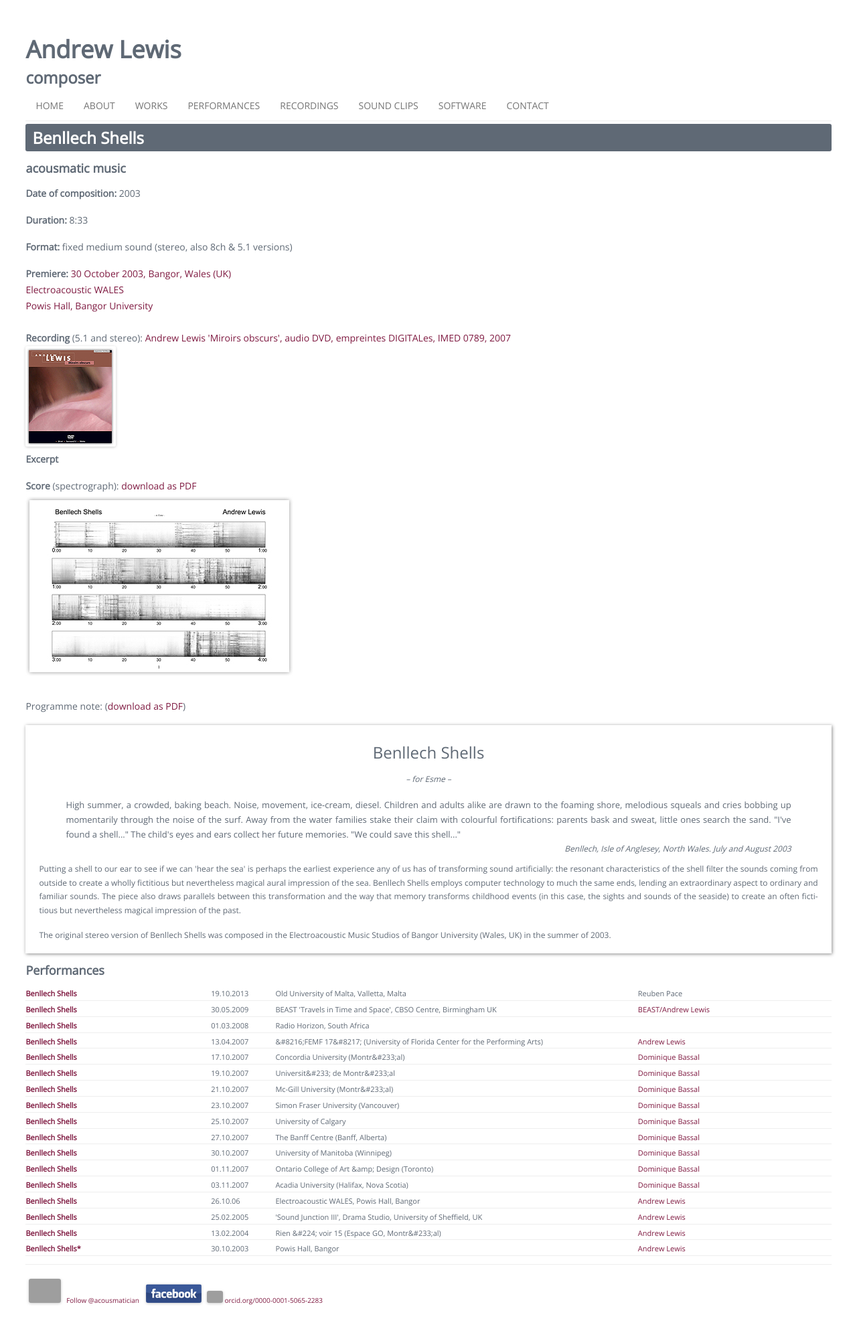
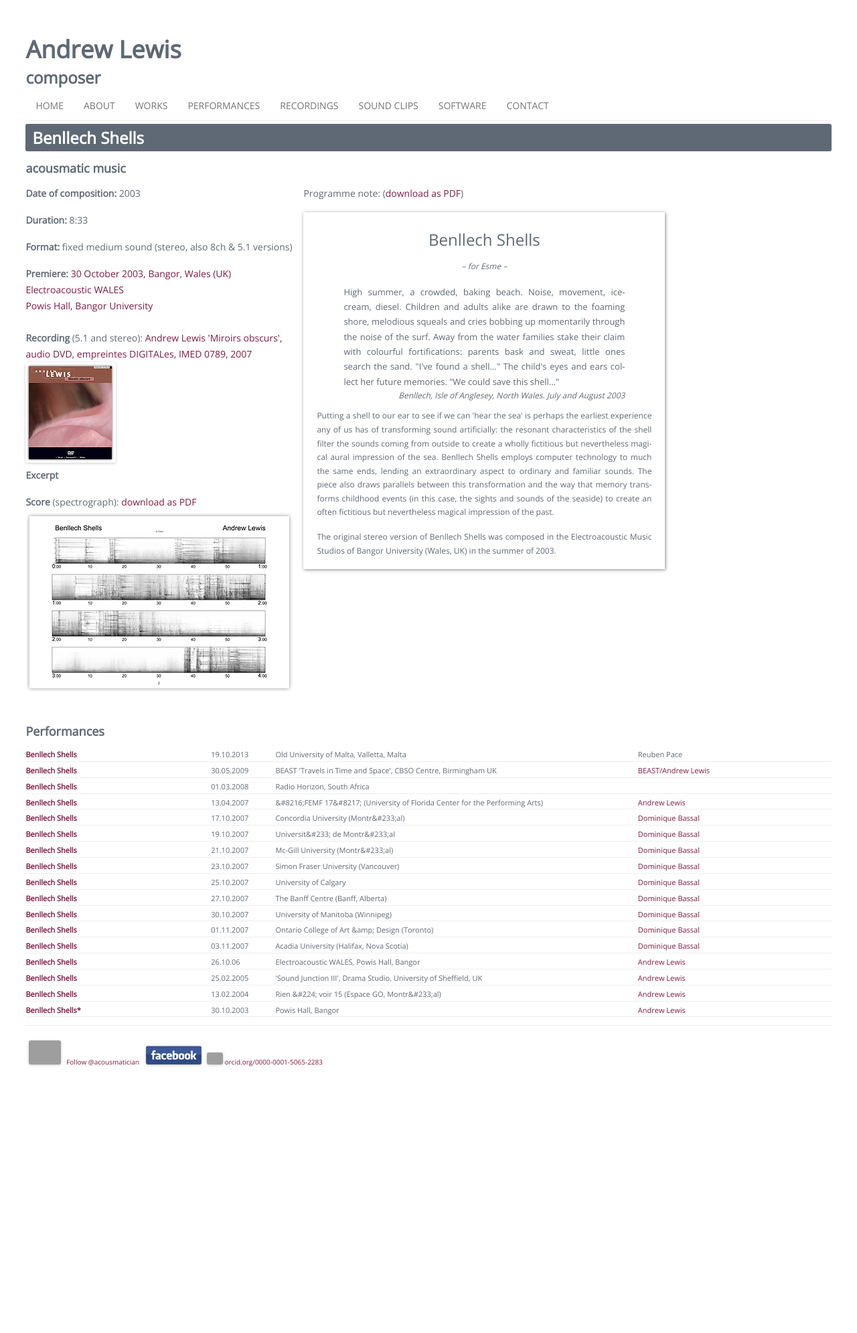
Before and after one commit to acousmatician/acousmatician.github.io, a Jekyll site: the page built from works/benllech_shells.html, in a window 1280 px wide. Shown: the whole page at 67% size. Built offline with Jekyll 4.4.1, drawn with Linux system fonts in a browser that asks for light colours; nearby versions of some CDN libraries; library files that are not in the unit come from our copies; after the commit the page ends 1634 px from its top, so only the background shows below that; grey boxes are pictures that could not be loaded.

Commit message:
Update benllech_shells.html

```diff
--- a/works/benllech_shells.html
+++ b/works/benllech_shells.html
@@ -6,7 +6,7 @@ piece_id: benllech_shells
 
 	<h3>Benllech Shells </h3>
 	<h4>acousmatic music</h4>
-         <div class="worksleftcolumn">
+         <div class="worksinfo">
            <p><strong>Date of composition:</strong> 2003</p>
            <p><strong>Duration:</strong> 8:33 </p>
            <p><strong>Format:</strong> fixed medium sound (stereo, also 8ch &amp; 5.1 versions)</p>
@@ -22,10 +22,10 @@ Powis Hall, Bangor University
              <audio src="../audio/Lewis-Benllech.mp3" preload="none"></audio>
            <p><strong>Score</strong> (spectrograph): <a href="../scores/benllech_shells_score.pdf">download as PDF</a>              <br>
            <a href="../scores/benllech_shells_score.pdf"><img class="noshadow" src="../images/benllech_shells_score.jpg" width="400" height="282" alt="Benllech Shells score"></a>
-  </div>
+</div>
 
 
-	  <div class="worksrightcolumn">
+	   <div class="worksprognote">
 	    <p>Programme note: (<a href="../prognotes/benllech_shells_prog.pdf">download as PDF</a>)</p>
   	  <div id="prognote-container">
 
```
